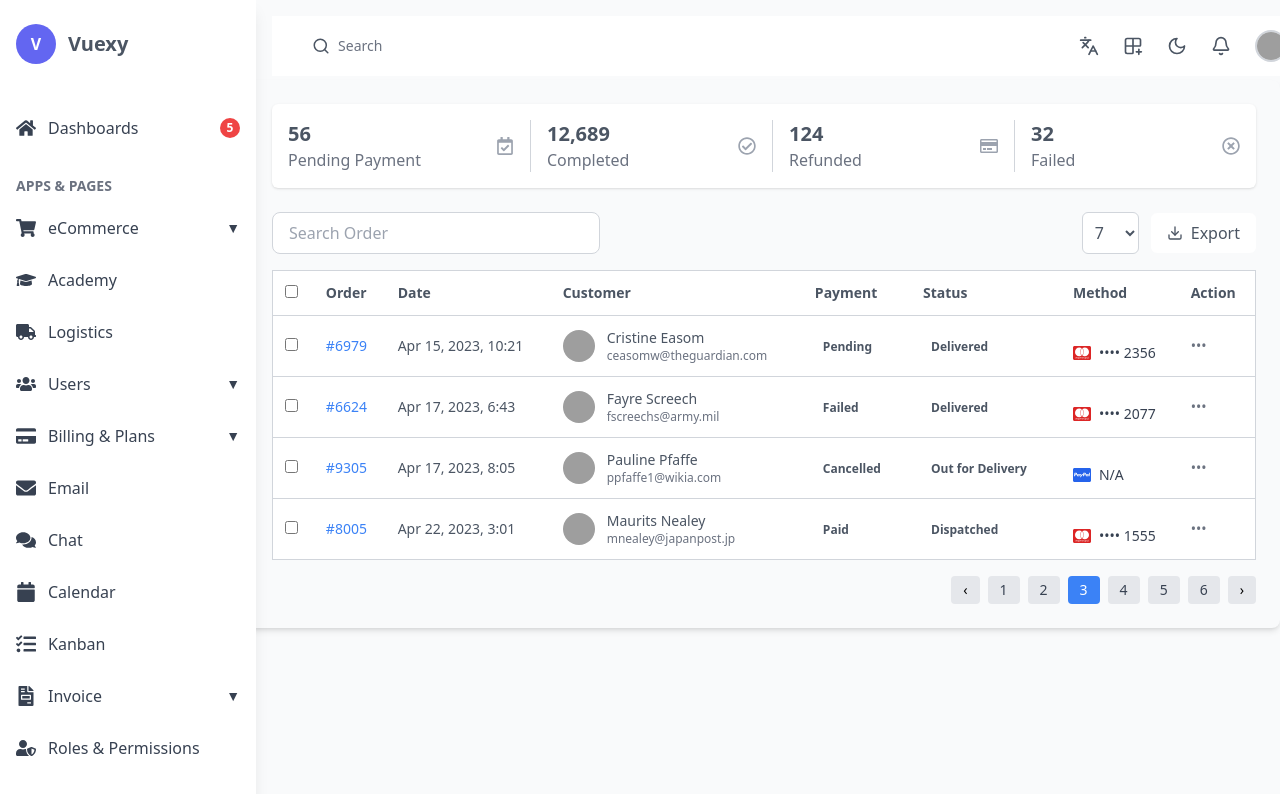
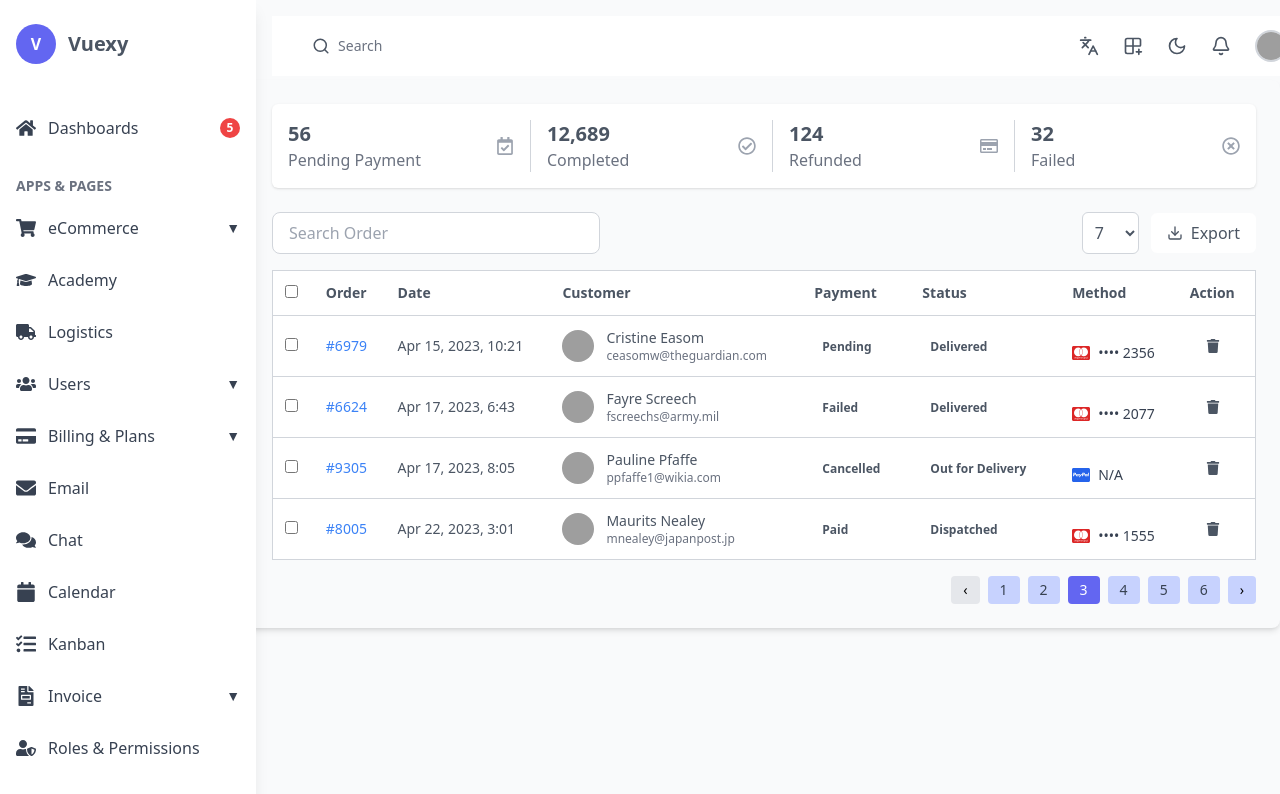
Before and after one commit to xnafi/dashboard, a React (Vite) app: page /ECommerceOrderList in a window 1280 px wide. Shown: the top 794 px of the page. Built offline with nearby package versions, Linux system fonts and the light colour scheme; grey boxes are pictures that could not be loaded.

Commit message:
Ecommerce order list handle delete and check

```diff
--- a/src/pages/eCommerce/ECommerceOrderList.tsx
+++ b/src/pages/eCommerce/ECommerceOrderList.tsx
@@ -1,5 +1,5 @@
 import { useState } from "react";
-import { FaCcMastercard, FaCcPaypal, FaRegCalendarCheck, FaRegCheckCircle, FaRegCreditCard, FaRegTimesCircle } from "react-icons/fa";
+import { FaCcMastercard, FaCcPaypal, FaRegCalendarCheck, FaRegCheckCircle, FaRegCreditCard, FaRegTimesCircle, FaTrash } from "react-icons/fa";
 import { FiDownload } from "react-icons/fi";
 
 const orders = [
@@ -64,7 +64,7 @@ const getDeliveryStatusColor = (status: string) => {
     case "Dispatched":
       return "text-orange-700 bg-orange-100";
     case "Ready to Pickup":
-      return "text-blue-700 bg-blue-100";
+      return "text-indigo-700 bg-indigo-100";
     default:
       return "text-gray-700 bg-gray-200";
   }
@@ -74,11 +74,28 @@ const ECommerceOrderList = () => {
   const [currentPage, setCurrentPage] = useState(3);
   const [search, setSearch] = useState("");
   const [selectedOrders, setSelectedOrders] = useState<string[]>([]);
+  const [selectAll, setSelectAll] = useState(false); // State for 'Select All' checkbox
+  const [orderList, setOrderList] = useState(orders); // Add state for orders
+
+  const toggleSelectAll = () => {
+    if (selectAll) {
+      setSelectedOrders([]); // Deselect all
+    } else {
+      setSelectedOrders(orders.map(order => order.id)); // Select all
+    }
+    setSelectAll(!selectAll); // Toggle 'Select All' state
+  };
 
   const toggleSelect = (id: string) => {
     setSelectedOrders((prev) =>
       prev.includes(id) ? prev.filter((order) => order !== id) : [...prev, id]
     );
+  };
+
+   // Function to handle order deletion
+   const handleDelete = (id: string) => {
+    const updatedOrders = orderList.filter(order => order.id !== id);
+    setOrderList(updatedOrders); // Update the order list
   };
 
   return (
@@ -88,10 +105,8 @@ const ECommerceOrderList = () => {
         <div className="flex items-center gap-3">
           <div>
             <h2 className="text-xl font-bold">56</h2>
-
             <p className="text-gray-500">Pending Payment</p>
           </div>
-
           <FaRegCalendarCheck className="text-gray-400 text-lg ml-auto" />
         </div>
         <div className="flex items-center gap-3 border-l border-dark pl-4">
@@ -99,7 +114,6 @@ const ECommerceOrderList = () => {
             <h2 className="text-xl font-bold">12,689</h2>
             <p className="text-gray-500">Completed</p>
           </div>
-
           <FaRegCheckCircle className="text-gray-400 text-lg ml-auto" />
         </div>
         <div className="flex items-center gap-3 border-l border-dark pl-4">
@@ -107,7 +121,6 @@ const ECommerceOrderList = () => {
             <h2 className="text-xl font-bold">124</h2>
             <p className="text-gray-500">Refunded</p>
           </div>
-
           <FaRegCreditCard className="text-gray-400 text-lg ml-auto " />
         </div>
         <div className="flex items-center gap-3 border-l border-dark pl-4">
@@ -115,7 +128,6 @@ const ECommerceOrderList = () => {
             <h2 className="text-xl font-bold">32</h2>
             <p className="text-gray-500">Failed</p>
           </div>
-
           <FaRegTimesCircle className="text-gray-400 text-lg ml-auto" />
         </div>
       </div>
@@ -148,7 +160,12 @@ const ECommerceOrderList = () => {
           <thead>
             <tr className="border-b text-left text-sm text-gray-600 div-text div-dark border-dark">
               <th className="p-3">
-                <input type="checkbox" className="cursor-pointer" />
+                <input
+                  type="checkbox"
+                  checked={selectAll}
+                  onChange={toggleSelectAll}
+                  className="cursor-pointer"
+                />
               </th>
               <th className="p-3">Order</th>
               <th className="p-3">Date</th>
@@ -160,7 +177,7 @@ const ECommerceOrderList = () => {
             </tr>
           </thead>
           <tbody>
-            {orders.map((order) => (
+  {orderList.map((order) => ( // Change this from orders to orderList
     <tr
       key={order.id}
       className="border-b div-text div-dark border-dark text-sm hover:bg-gray-50 transition"
@@ -216,17 +233,23 @@ const ECommerceOrderList = () => {
           {order.lastDigits ? `•••• ${order.lastDigits}` : "N/A"}
         </span>
       </td>
-                <td className="p-3">
-                  <button className="text-gray-500 hover:text-gray-700">
-                    •••
+      <td className="p-3 relative">
+        <button className="text-indigo-600 hover:underline group">
+          <li
+            className="px-4 py-2 hover:bg-gray-100 cursor-pointer flex items-center gap-1"
+            onClick={() => handleDelete(order.id)} // Call handleDelete with the correct order id
+          >
+            <FaTrash className="text-gray-600 hover:text-red-600" />
+
+          </li>
         </button>
       </td>
     </tr>
   ))}
 </tbody>
+
         </table>
       </div>
-
       {/* Pagination */}
       <div className="flex justify-end mt-4">
         <nav className="flex items-center gap-2">
@@ -237,14 +260,14 @@ const ECommerceOrderList = () => {
               onClick={() => setCurrentPage(page)}
               className={`px-3 py-1 text-sm rounded ${
                 currentPage === page
-                  ? "bg-blue-500 text-white"
-                  : "bg-gray-200 text-gray-700"
+                  ? "bg-indigo-500 text-white"
+                  : "bg-indigo-200 text-gray-700"
               }`}
             >
               {page}
             </button>
           ))}
-          <button className="px-3 py-1 text-sm bg-gray-200 rounded">›</button>
+          <button className="px-3 py-1 text-sm bg-indigo-200 rounded">›</button>
         </nav>
       </div>
     </div>
--- a/src/pages/eCommerce/ECommerceProductList.tsx
+++ b/src/pages/eCommerce/ECommerceProductList.tsx
@@ -198,7 +198,7 @@ const ECommerceProductList = () => {
         {/* Product Table */}
         <div className="overflow-x-auto">
         <table className="w-full border-collapse border border-gray-200 dark:border-gray-700">
-          <thead className="bg-gray-100 dark:bg-gray-800">
+          <thead className="bg-gray-100 div-dark">
             <tr className="text-left">
               <th className="p-3 border dark:border-gray-700">
                 <input
@@ -222,7 +222,7 @@ const ECommerceProductList = () => {
             {displayedProducts.map((product) => (
               <tr
                 key={product.id}
-                className="border dark:border-gray-700 hover:bg-indigo-100 dark:hover:bg-indigo-300 transition"
+                className="border dark:border-gray-700 hover:bg-indigo-100 dark:hover:bg-indigo-300 dark:hover:div-text transition"
               >
                 <td className="p-3 border dark:border-gray-700">
                   <input
```
Lines whose indentation alone changed are shown as unchanged.
